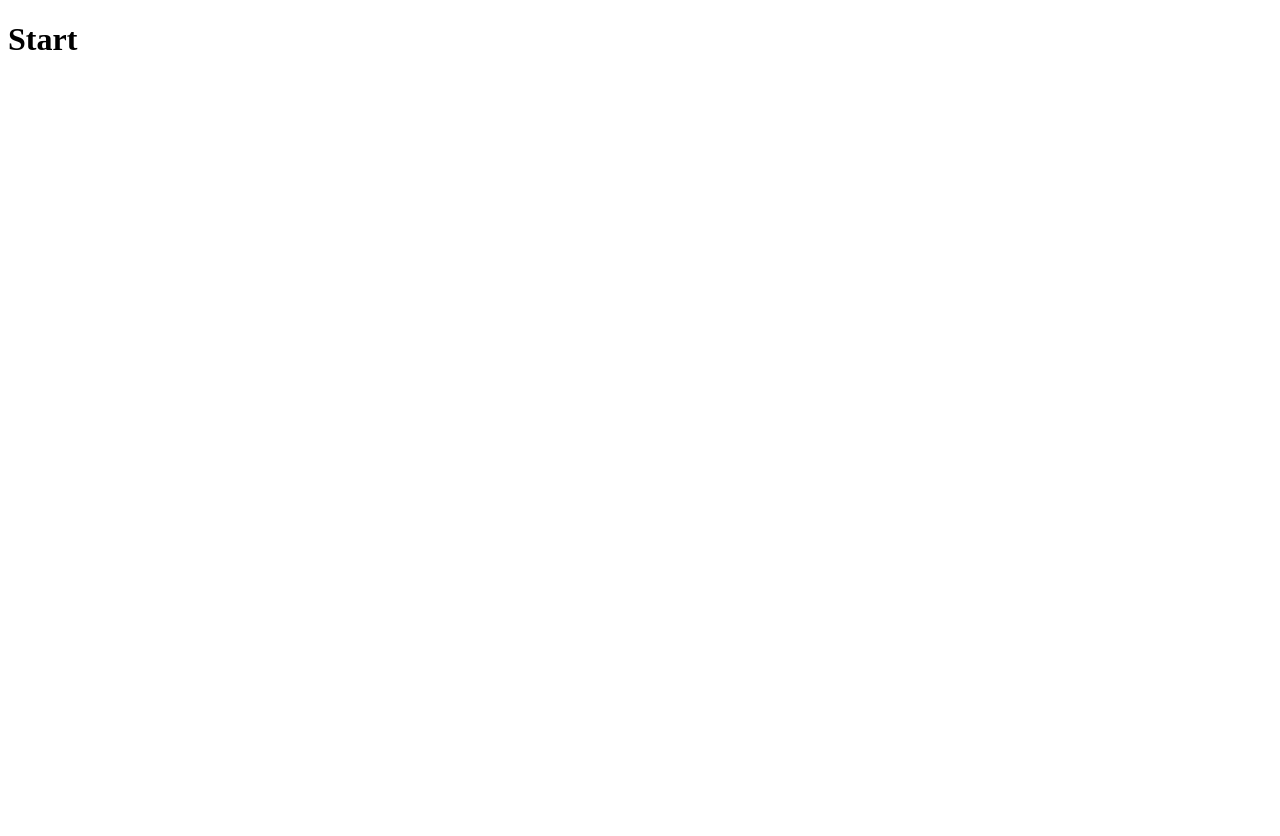
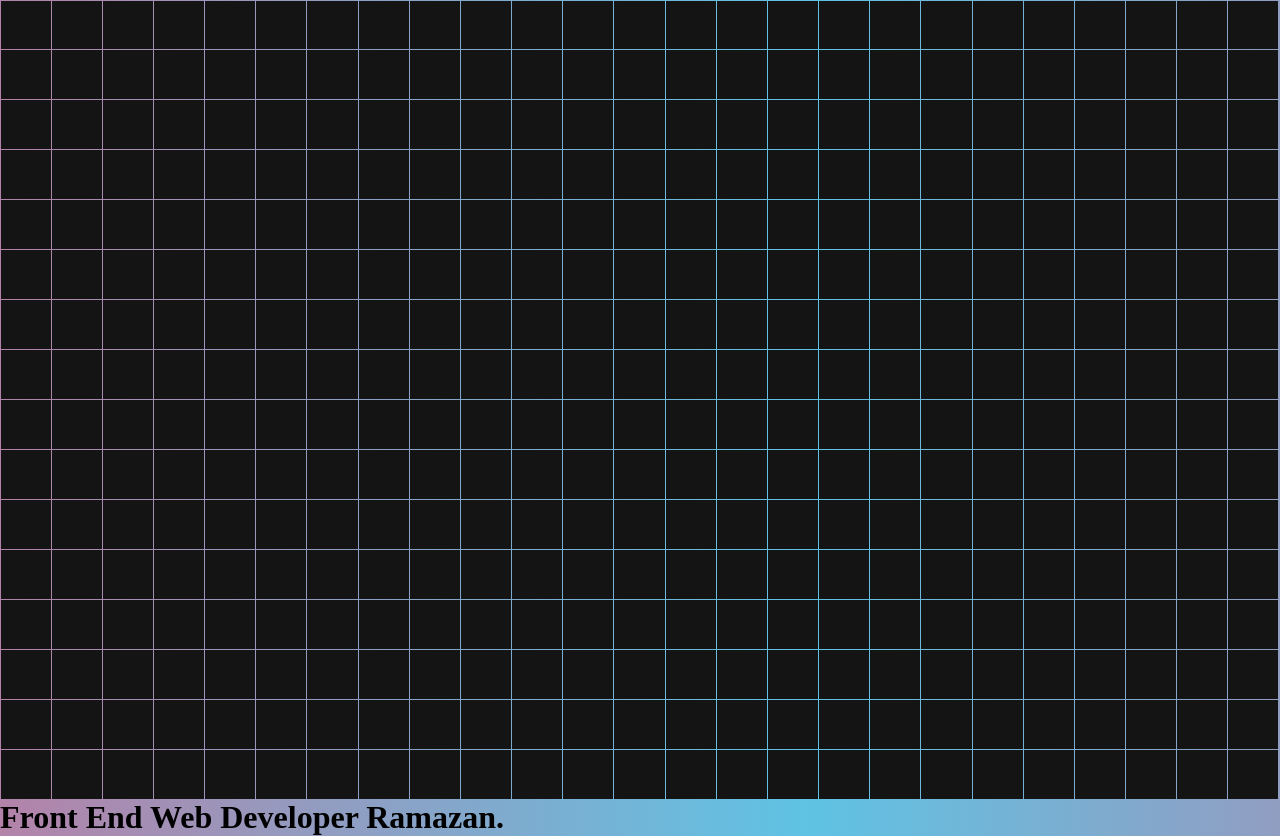
Before and after one commit to Mister-Gallardo/Anime-JS-Project, a plain HTML site: page index.html in a window 1280 px wide. Before the commit the page ends 800 px from the top, so only its background shows below. Drawn offline with nearby package versions, Linux system fonts and the light colour scheme.

Commit message:
anime js animation

```diff
--- a/index.html
+++ b/index.html
@@ -1,12 +1,24 @@
 <!DOCTYPE html>
 <html lang="en">
+
 <head>
     <meta charset="UTF-8">
     <meta http-equiv="X-UA-Compatible" content="IE=edge">
     <meta name="viewport" content="width=device-width, initial-scale=1.0">
     <title>Perfect Grid</title>
+    <link rel="stylesheet" href="style.css">
 </head>
+
 <body>
-    <h1>Start</h1>
+    <div id="tiles-container"></div>
+
+    <h1 id="title" class="centered">
+        Front End Web Developer
+        <span class="fancy">Ramazan</span>.
+    </h1>
+
+    <script src="index.js"></script>
+    <script src="https://cdn.jsdelivr.net/npm/animejs@3.0.1/lib/anime.min.js"></script>
 </body>
+
 </html>
--- a/index.js
+++ b/index.js
@@ -0,0 +1,52 @@
+const wrapper = document.getElementById("tiles-container")
+
+
+let toggled = false
+
+
+const handleOnClick = (index) => {
+    toggled = !toggled
+
+    anime({
+        targets: ".tile",
+        opacity: toggled ? 0 : 1,
+        delay: anime.stagger(50, {
+            from: index,
+            grid: [columns, rows]
+        })
+    })
+}
+
+const createTile = index => {
+    const tile = document.createElement("div");
+
+    tile.classList.add("tile");
+
+    tile.onclick = e => handleOnClick(index)
+
+    tile.style.opacity = toggled ? 0 : 1;
+
+    return tile;
+}
+
+
+const createTiles = quantity => {
+    Array.from(Array(quantity)).map((tile, index) => {
+        wrapper.appendChild(createTile(index));
+    });
+}
+
+const createGrid = () => {
+    wrapper.innerHTML = ""
+
+    columns = Math.floor(document.body.clientWidth / 50)
+    rows = Math.floor(document.body.clientHeight / 50)
+
+    wrapper.style.setProperty("--columns", columns)
+    wrapper.style.setProperty("--rows", rows)
+
+    createTiles(columns * rows)
+}
+createGrid();
+
+window.onresize = () => createGrid()
--- /dev/null
+++ b/style.css
@@ -0,0 +1,65 @@
+*,
+*::after,
+*::before {
+    box-sizing: border-box;
+    margin: 0;
+    padding: 0;
+}
+
+:root {
+    --g1: #E55D87;
+    --g2: rgb(54, 219, 252);
+    --g3: #5FC3E4;
+}
+
+body {
+    background: linear-gradient(to right,
+            var(--g3),
+            var(--g1),
+            var(--g3));
+    background-size: 200%;
+    height: 100vh;
+    overflow: hidden;
+    margin: 0;
+
+    animation: background-pan 10s ease-in infinite;
+}
+
+body.toggled {
+    animation: none;
+}
+
+@keyframes background-pan {
+    from {
+        background-position: 0% center;
+    }
+
+    to {
+        background-position: -200% center;
+    }
+}
+
+#tiles-container {
+    height: calc(100vh - 1px);
+    width: calc(100vw - 1px);
+    position: relative;
+    z-index: 2;
+
+    display: grid;
+    grid-template-columns: repeat(var(--columns), 1fr);
+    grid-template-rows: repeat(var(--rows), 1fr);
+}
+
+.tile {
+    cursor: pointer;
+    position: relative;
+    z-index: 1000;
+}
+
+.tile::before {
+    content: "";
+    background-color: rgb(20, 20, 20);
+
+    position: absolute;
+    inset: .5px;
+}
```
Also changed, not shown: index.css (deleted).
